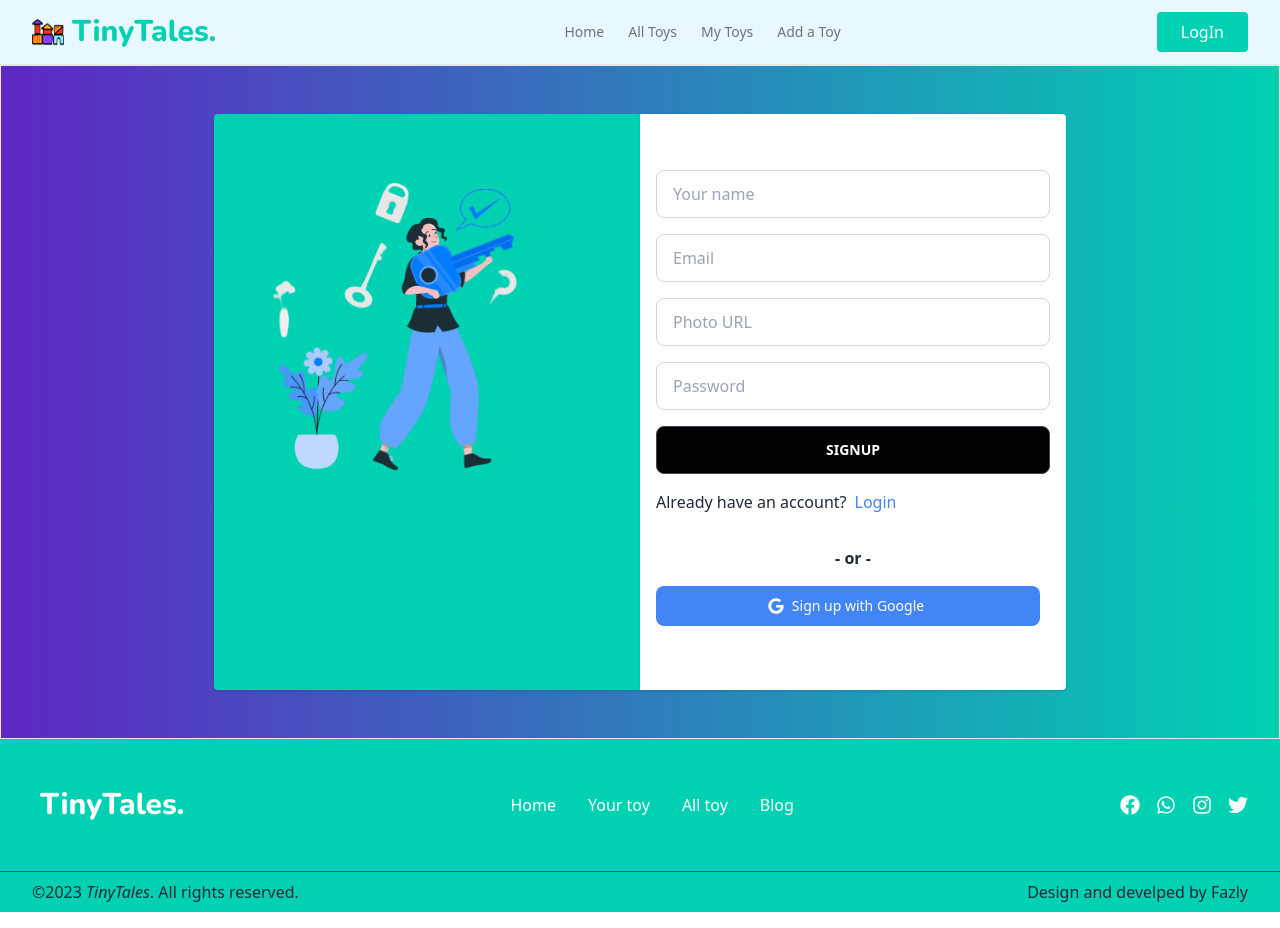
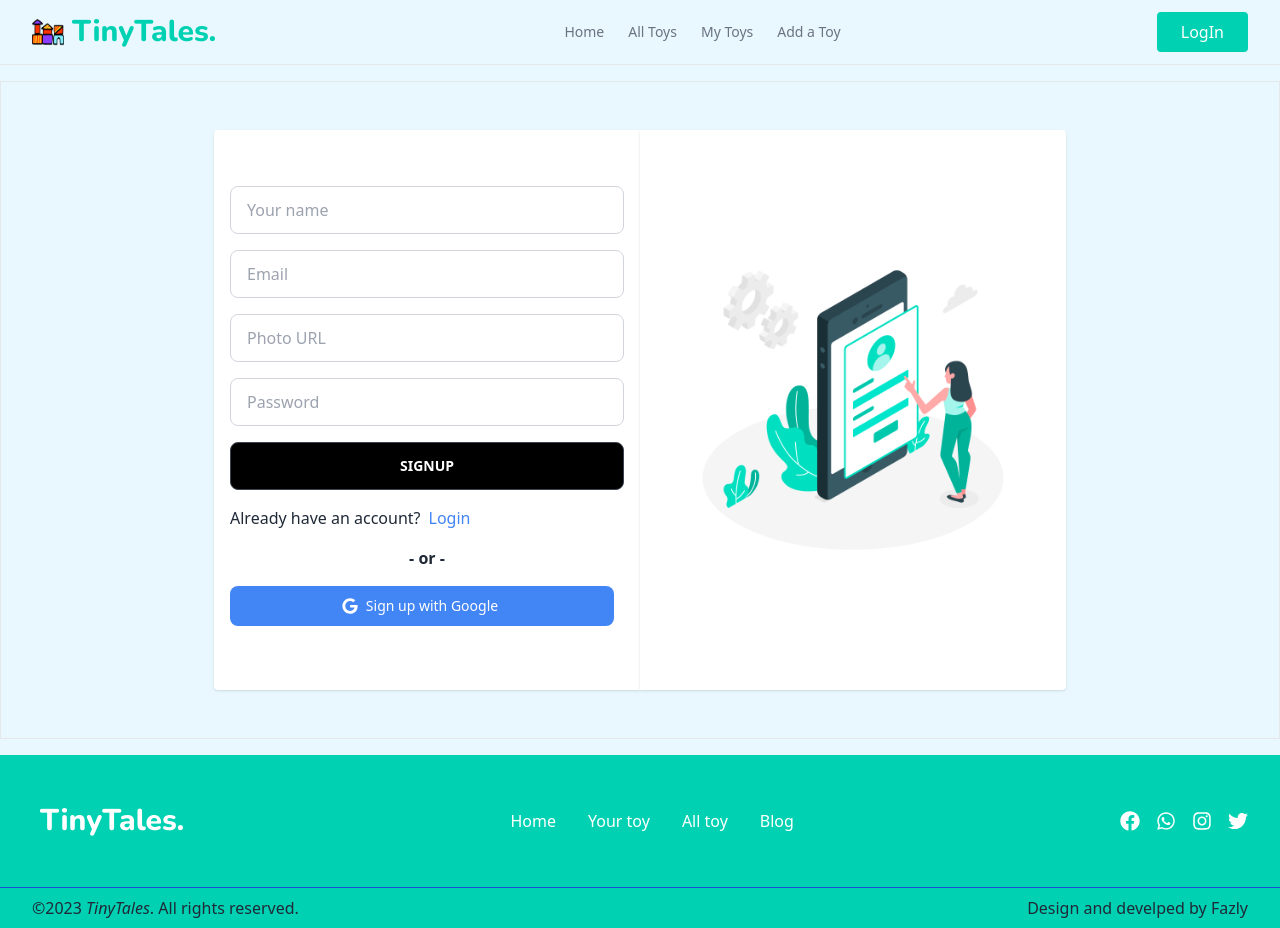
Before and after one commit to fazlyalahiru/tiny-tales-client, a React (Vite) app: page /register in a window 1280 px wide. Built offline with nearby package versions, Linux system fonts and the light colour scheme; no server answers.

Commit message:
working on header and footer

```diff
--- a/src/pages/Login.jsx
+++ b/src/pages/Login.jsx
@@ -1,5 +1,5 @@
 import React, { useContext } from 'react';
-import login from '../../public/images/login.png'
+import login from '../../public/images/login.jpg'
 import { Link, useLocation, useNavigate } from 'react-router-dom';
 import { AuthContext } from '../providers/AuthProvider';
 
@@ -38,10 +38,10 @@ const Login = () => {
     }
     return (
         <div className='flex justify-center border my-4 rounded-sm py-12 '>
-            <div className='w-1/3  bg-[#00d1b2] shadow md:rounded-l'>
+            <div className='w-1/3 bg-white justify-center items-center grid shadow md:rounded-l'>
                 <img src={login} alt="" />
             </div>
-            <div className=' w-1/3 grid items-center bg-[#E9F8FF] shadow md:rounded-r'>
+            <div className=' w-1/3 grid items-center bg-white shadow md:rounded-r'>
                 <form onSubmit={handleSignIn} className='grid gap-4  py-14 rounded px-4'>
                     <input type="email" name='email' placeholder="Email" className="input border border-gray-300 w-full block" />
                     <input type="password" name='password' placeholder="Password" className="input border border-gray-300 w-full block" />
@@ -49,7 +49,7 @@ const Login = () => {
 
                     <input className="btn bg-black hover:bg-gray-800" type="submit" value="Login" />
                     <p className='pr-2'>Already have an account?<Link to="/register" className='ms-2 text-[#4285F4] hover:text-black' >Register</Link></p>
-                    <h4 className='mt-4 font-semibold text-center'>- or -</h4>
+                    <h4 className=' font-semibold text-center'>- or -</h4>
                     <div class="px-6 sm:px-0 max-w-sm" onClick={handleSignWithGoogle}>
                         <button type="button" class="text-white w-full  bg-[#4285F4] hover:bg-[#4285F4]/90 focus:ring-4 focus:outline-none focus:ring-[#4285F4]/50 font-medium rounded-lg text-sm px-5 py-2.5 text-center inline-flex items-center justify-center dark:focus:ring-[#4285F4]/55 mr-2 mb-2"><svg class="mr-2 -ml-1 w-4 h-4" aria-hidden="true" focusable="false" data-prefix="fab" data-icon="google" role="img" xmlns="http://www.w3.org/2000/svg" viewBox="0 0 488 512"><path fill="currentColor" d="M488 261.8C488 403.3 391.1 504 248 504 110.8 504 0 393.2 0 256S110.8 8 248 8c66.8 0 123 24.5 166.3 64.9l-67.5 64.9C258.5 52.6 94.3 116.6 94.3 256c0 86.5 69.1 156.6 153.7 156.6 98.2 0 135-70.4 140.8-106.9H248v-85.3h236.1c2.3 12.7 3.9 24.9 3.9 41.4z"></path></svg>Sign in with Google<div></div></button>
                     </div>
--- a/src/pages/Registration.jsx
+++ b/src/pages/Registration.jsx
@@ -1,5 +1,5 @@
 import React, { useContext } from 'react';
-import login from '../../public/images/login.png'
+import login from '../../public/images/login.jpg'
 import { AuthContext } from '../providers/AuthProvider';
 import { Link } from 'react-router-dom';
 import { getAuth, updateProfile } from 'firebase/auth';
@@ -47,11 +47,9 @@ const Registration = () => {
             })
     }
     return (
-        <div className='flex justify-center border bg-gradient-to-r from-[#5e27c4] to-[#00d1b2] py-12 '>
-            <div className='w-1/3  bg-[#00d1b2] shadow md:rounded-l'>
-                <img src={login} alt="" />
-            </div>
-            <div className=' w-1/3 grid items-center bg-white shadow md:rounded-r'>
+        <div className='flex justify-center border  my-4 py-12 '>
+
+            <div className=' w-1/3 grid items-center bg-white shadow md:rounded-l'>
                 <form onSubmit={handleRegister} className='grid gap-4  py-14 rounded px-4'>
                     <input type="text" name='name' placeholder="Your name" className="input border border-gray-300 w-full block" />
                     <input type="email" name='email' placeholder="Email" className="input border border-gray-300 w-full block" />
@@ -60,11 +58,14 @@ const Registration = () => {
 
                     <input className="btn bg-black hover:bg-gray-800" type="submit" value="Signup" />
                     <p className='pr-2'>Already have an account?<Link to="/login" className='ms-2 text-[#4285F4] hover:text-black' >Login</Link></p>
-                    <h4 className='mt-4 font-semibold text-center'>- or -</h4>
+                    <h4 className=' font-semibold text-center'>- or -</h4>
                     <div class="px-6 sm:px-0 max-w-sm" onClick={handleSignInWithGoogle}>
                         <button type="button" class="text-white w-full  bg-[#4285F4] hover:bg-[#4285F4]/90 focus:ring-4 focus:outline-none focus:ring-[#4285F4]/50 font-medium rounded-lg text-sm px-5 py-2.5 text-center inline-flex items-center justify-center dark:focus:ring-[#4285F4]/55 mr-2 mb-2"><svg class="mr-2 -ml-1 w-4 h-4" aria-hidden="true" focusable="false" data-prefix="fab" data-icon="google" role="img" xmlns="http://www.w3.org/2000/svg" viewBox="0 0 488 512"><path fill="currentColor" d="M488 261.8C488 403.3 391.1 504 248 504 110.8 504 0 393.2 0 256S110.8 8 248 8c66.8 0 123 24.5 166.3 64.9l-67.5 64.9C258.5 52.6 94.3 116.6 94.3 256c0 86.5 69.1 156.6 153.7 156.6 98.2 0 135-70.4 140.8-106.9H248v-85.3h236.1c2.3 12.7 3.9 24.9 3.9 41.4z"></path></svg>Sign up with Google<div></div></button>
                     </div>
                 </form>
+            </div>
+            <div className='w-1/3  bg-white shadow md:rounded-r justify-center items-center grid'>
+                <img src={login} alt="" />
             </div>
         </div>
     );
```
Also changed, not shown: public/images/login.jpg.
